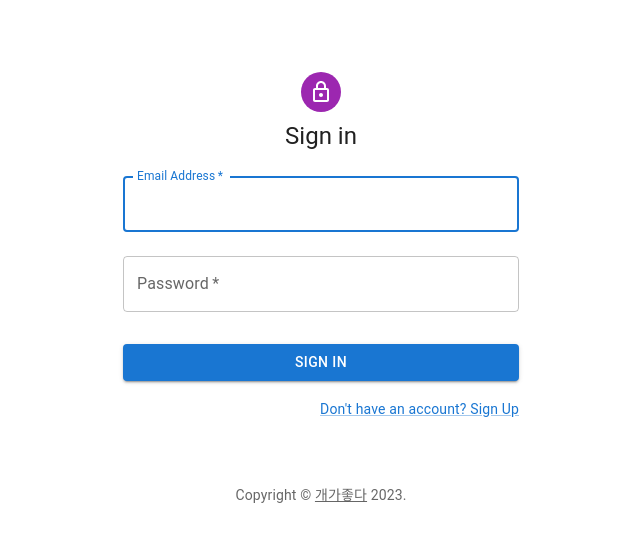
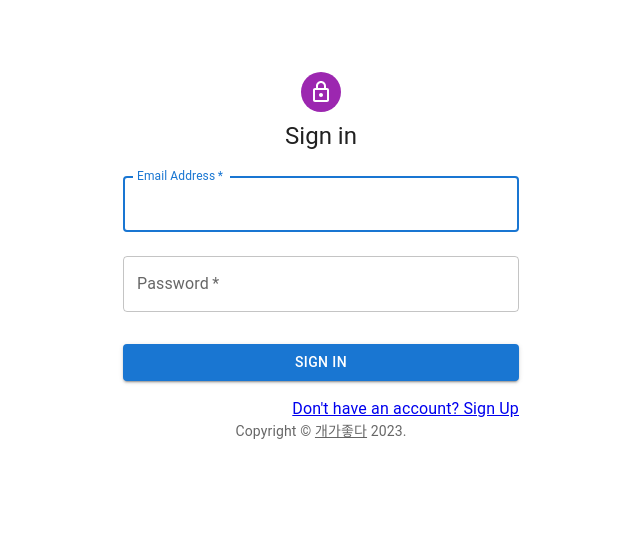
Before and after one commit to choiht0904/WebDevelopApplication, a React (Create React App) app: page / in a window 1280 px wide. Shown: the top 542 px of the page, without its empty margins (319-959 px from the left). Built offline with nearby package versions, Linux system fonts and the light colour scheme.

Commit message:
Initialize project using Create React App

```diff
--- a/src/components/App.js
+++ b/src/components/App.js
@@ -1,24 +1,21 @@
-import logo from '../assets/logo.svg';
 import '../styles/App.css';
+import {useState} from "react";
+import SignUp from "./signup/SignUp";
+import SignIn from "./signin/SignIn";
+import Header from "./Header";
+import Footer from "./Footer";
 
 function App() {
+  const [current, setCurrent] = useState('/signin');
+
   return (
-    <div className="App">
-      <header className="App-header">
-        <img src={logo} className="App-logo" alt="logo" />
-        <p>
-          Edit <code>src/App.js</code> and save to reload.
-        </p>
-        <a
-          className="App-link"
-          href="https://reactjs.org"
-          target="_blank"
-          rel="noopener noreferrer"
-        >
-          Learn React
-        </a>
-      </header>
-    </div>
+      <div className={"App"}>
+        <Header event={setCurrent}/>
+        {current === '/signup' && <SignUp pageTo={setCurrent}/>}
+        {current === '/signin' && <SignIn pageTo={setCurrent}/>}
+        {/*<SubmitOn/>*/}
+        <Footer/>
+      </div>
   );
 }
 
--- /dev/null
+++ b/src/components/Footer.js
@@ -0,0 +1,18 @@
+import Typography from "@mui/material/Typography";
+import Link from "@mui/material/Link";
+import * as React from "react";
+
+export default function Footer(props = { mt: 8, mb: 4 }) {
+    return (
+        <div className={Footer}>
+            <Typography variant="body2" color="text.secondary" align="center" {...props}>
+                {'Copyright © '}
+                <Link color="inherit" href="https://mui.com/">
+                    개가좋다
+                </Link>{' '}
+                {new Date().getFullYear()}
+                {'.'}
+            </Typography>
+        </div>
+    );
+}
--- /dev/null
+++ b/src/components/Header.js
@@ -0,0 +1,7 @@
+export default function Header(event) {
+    return (
+        <div className={Header}>
+
+        </div>
+    );
+}
--- a/src/components/productadd/ProductAdd.js
+++ b/src/components/productadd/ProductAdd.js
@@ -73,6 +73,7 @@ export default function SubmitOn() {
     return (
     <ThemeProvider theme={defaultTheme}>
       <Container component="main" maxWidth="xs">
+        <CssBaseline />
         <ProductAddForm onSubmit={handleSubmit} />
         <Copyright sx={{ mt: 5 }} />
       </Container>
--- a/src/components/singin/SignIn.js
+++ b/src/components/signin/SignIn.js
@@ -12,24 +12,10 @@ import Container from '@mui/material/Container';
 import { createTheme, ThemeProvider } from '@mui/material/styles';
 import axios from "axios";
 
-function Copyright(props) {
-    return (
-        <Typography variant="body2" color="text.secondary" align="center" {...props}>
-            {'Copyright © '}
-            <Link color="inherit" href="https://mui.com/">
-                개가좋다
-            </Link>{' '}
-            {new Date().getFullYear()}
-            {'.'}
-        </Typography>
-    );
-}
-
-// TODO remove, this demo shouldn't need to reset the theme.
 
 const defaultTheme = createTheme();
 
-export default function SignIn() {
+export default function SignIn({pageTo = (str) => {}}) {
     const handleSubmit = (event) => {
         let backend = process.env.REACT_APP_BACKEND_URL;
         event.preventDefault();
@@ -43,10 +29,15 @@ export default function SignIn() {
             .then(res => {
                 console.log(res.data);
                 localStorage.setItem("token", res.data.token);
+                pageTo('/index');
             })
             .catch(err => {
                 console.error(err);
             });
+    };
+
+    const handleRedirect = () => {
+        pageTo('/signup');
     };
 
     return (
@@ -98,14 +89,13 @@ export default function SignIn() {
                         </Button>
                         <Grid container justifyContent="flex-end">
                             <Grid item>
-                                <Link href="#" variant="body2">
-                                    {"Don't have an account? Sign Up"}
-                                </Link>
+                                <a href={"#"} onClick={handleRedirect}>
+                                    Don't have an account? Sign Up
+                                </a>
                             </Grid>
                         </Grid>
                     </Box>
                 </Box>
-                <Copyright sx={{ mt: 8, mb: 4 }} />
             </Container>
         </ThemeProvider>
     );
--- a/src/components/signup/SignUp.js
+++ b/src/components/signup/SignUp.js
@@ -12,24 +12,9 @@ import Container from '@mui/material/Container';
 import { createTheme, ThemeProvider } from '@mui/material/styles';
 import axios from "axios";
 
-function Copyright(props) {
-    return (
-        <Typography variant="body2" color="text.secondary" align="center" {...props}>
-            {'Copyright © '}
-            <Link color="inherit" href="https://mui.com/">
-                개가좋다
-            </Link>{' '}
-            {new Date().getFullYear()}
-            {'.'}
-        </Typography>
-    );
-}
-
-// TODO remove, this demo shouldn't need to reset the theme.
-
 const defaultTheme = createTheme();
 
-export default function SignUp() {
+export default function SignUp({pageTo = (str) => {}}) {
     const handleSubmit = (event) => {
         let backend = process.env.REACT_APP_BACKEND_URL;
 
@@ -44,10 +29,15 @@ export default function SignUp() {
         axios.post('http://' + backend + '/users', postData)
             .then(res => {
                 console.log(res.data);
+                pageTo('/signin');
             })
             .catch(err => {
                 console.error(err);
             });
+    };
+
+    const handleRedirect = () => {
+        pageTo('/signin');
     };
 
     return (
@@ -110,14 +100,13 @@ export default function SignUp() {
                         </Button>
                         <Grid container justifyContent="flex-end">
                             <Grid item>
-                                <Link href="#" variant="body2">
+                                <a href="#" onClick={handleRedirect}>
                                     Already have an account? Sign in
-                                </Link>
+                                </a>
                             </Grid>
                         </Grid>
                     </Box>
                 </Box>
-                <Copyright sx={{ mt: 5 }} />
             </Container>
         </ThemeProvider>
     );
--- a/src/index.js
+++ b/src/index.js
@@ -2,15 +2,9 @@ import React from 'react';
 import ReactDOM from 'react-dom/client';
 import './styles/index.css';
 import App from './components/App';
-import SignUp from "./components/signup/SignUp";
-import SignIn from "./components/singin/SignIn";
 
 const root = ReactDOM.createRoot(document.getElementById('root'));
+
 root.render(
-  <React.StrictMode>
-    {/*<App />*/}
-    {/*  <SignUp/>*/}
-    {/*<ProductAdd/>*/}
-      <SignIn/>
-  </React.StrictMode>
+    <App />
 );
```
Also changed, not shown: 1 other file (tests, documents, lock files or other folders).
